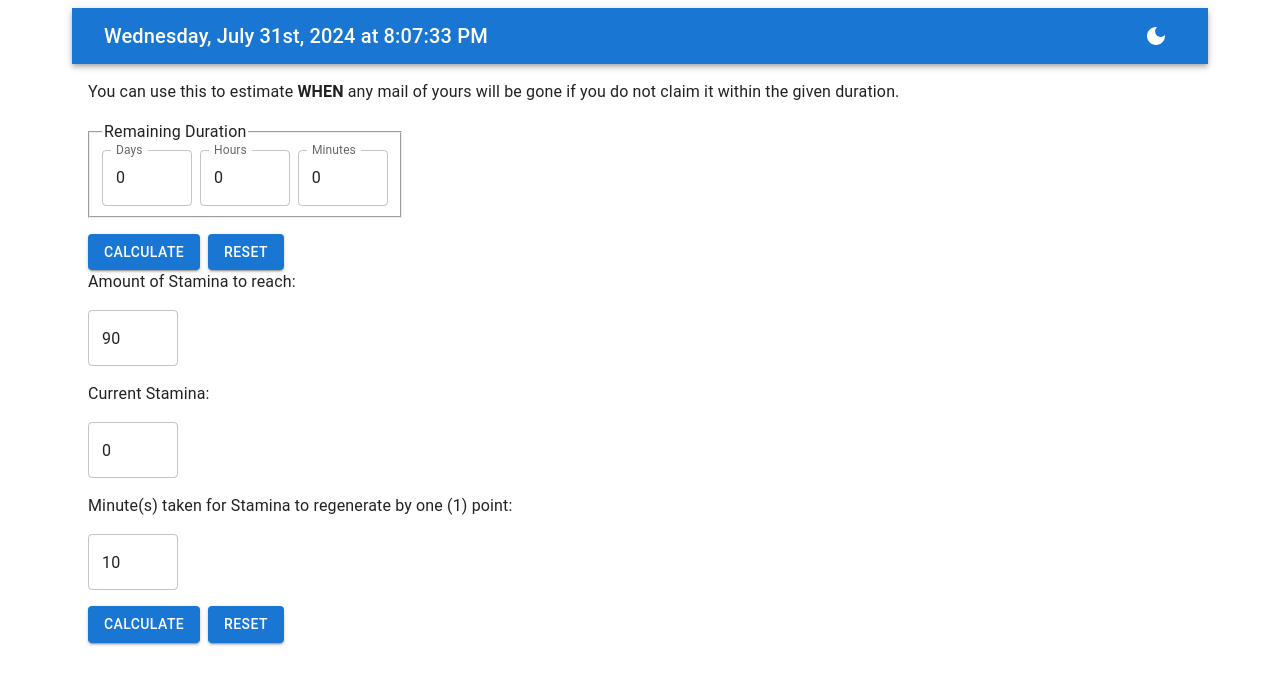
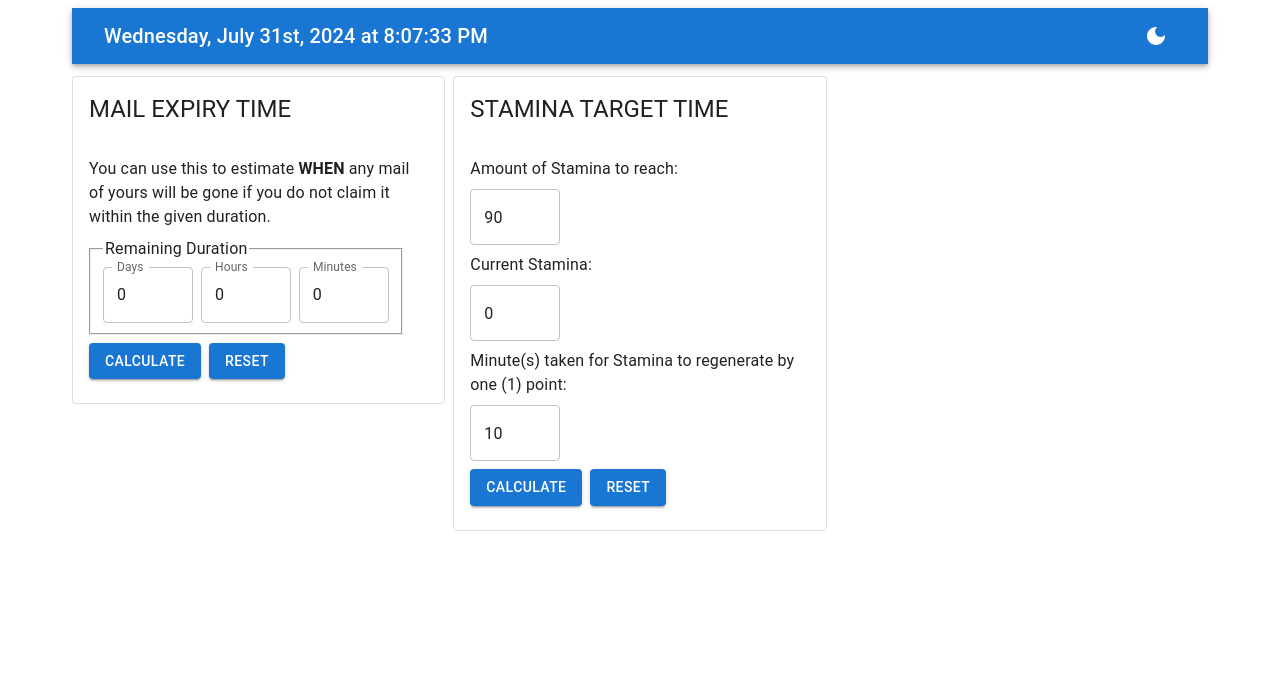
Before and after one commit to baxterjimuk/gtimer, a React (Vite) app: page / in a window 1280 px wide. Shown: the top 684 px of the page. Built offline with nearby package versions, Linux system fonts and the light colour scheme.

Commit message:
ready for next function

```diff
--- a/src/App.jsx
+++ b/src/App.jsx
@@ -1,4 +1,4 @@
-import { Container, Box, Typography, IconButton, CssBaseline, AppBar, Toolbar } from "@mui/material"
+import { Container, Box, Typography, IconButton, CssBaseline, AppBar, Toolbar, Grid } from "@mui/material"
 import ThemeProvider from "@mui/material/styles/ThemeProvider";
 import createTheme from '@mui/material/styles/createTheme';
 import useTheme from "@mui/material/styles/useTheme";
@@ -19,7 +19,7 @@ function MyApp() {
   const colorMode = useContext(ColorModeContext);
   return (
     <Container>
-      <Box sx={{ m: 1 }}>
+      <Box sx={{ m: 1, flexGrow: 1 }}>
         <AppBar position="static">
           <Toolbar variant="dense">
             <Typography variant="h6" component="h1" align="left" sx={{ m: 1, flexGrow: 1 }}>
@@ -31,10 +31,18 @@ function MyApp() {
           </Toolbar>
         </AppBar>
         {/* Do it here first. later extract to it's own component. */}
-        <Box sx={{ m: 2 }}>
+        {/* <Box sx={{ m: 2 }}>
           <EtaCalculator />
           <StaminaTimeCalculator />
-        </Box>
+        </Box> */}
+        <Grid container spacing={1} sx={{ mt: 0.5 }}>
+          <Grid item xs={12} md={6} lg={4}>
+            <EtaCalculator />
+          </Grid>
+          <Grid item xs={12} md={6} lg={4}>
+            <StaminaTimeCalculator />
+          </Grid>
+        </Grid>
       </Box>
     </Container>
   )
--- a/src/components/EtaCalculator.jsx
+++ b/src/components/EtaCalculator.jsx
@@ -1,4 +1,4 @@
-import { Stack, Typography, Box, Button } from "@mui/material";
+import { Stack, Typography, Box, Button, Card, CardContent, CardHeader } from "@mui/material";
 import NumberInput from "./NumberInput";
 import { useState } from "react";
 import { format } from 'date-fns/format';
@@ -28,7 +28,10 @@ export default function EtaCalculator() {
   }
 
   return (
-    <Stack spacing={2}>
+    <Card variant="outlined">
+      <CardHeader title="MAIL EXPIRY TIME" />
+      <CardContent>
+        <Stack spacing={1}>
           <Typography variant="body1" gutterBottom>
             You can use this to estimate <strong>WHEN</strong> any mail of yours will be gone
             if you do not claim it within the given duration.
@@ -68,5 +71,7 @@ export default function EtaCalculator() {
             </Typography>
           }
         </Stack>
+      </CardContent>
+    </Card>
   )
 }
--- a/src/components/StaminaTimeCalculator.jsx
+++ b/src/components/StaminaTimeCalculator.jsx
@@ -1,4 +1,4 @@
-import { Stack, Typography, Button } from "@mui/material";
+import { Stack, Typography, Button, Card, CardContent, CardHeader } from "@mui/material";
 import NumberInput from "./NumberInput";
 import { useState } from "react";
 import { format } from 'date-fns/format';
@@ -31,7 +31,10 @@ export default function StaminaTimeCalculator() {
   }
 
   return (
-    <Stack spacing={2}>
+    <Card variant="outlined">
+      <CardHeader title="STAMINA TARGET TIME" />
+      <CardContent>
+        <Stack spacing={1}>
           <Typography variant="body1" gutterBottom>
             Amount of Stamina to reach:
           </Typography>
@@ -70,5 +73,7 @@ export default function StaminaTimeCalculator() {
             </Typography>
           }
         </Stack>
+      </CardContent>
+    </Card>
   )
 }
```
Lines whose indentation alone changed are shown as unchanged.
